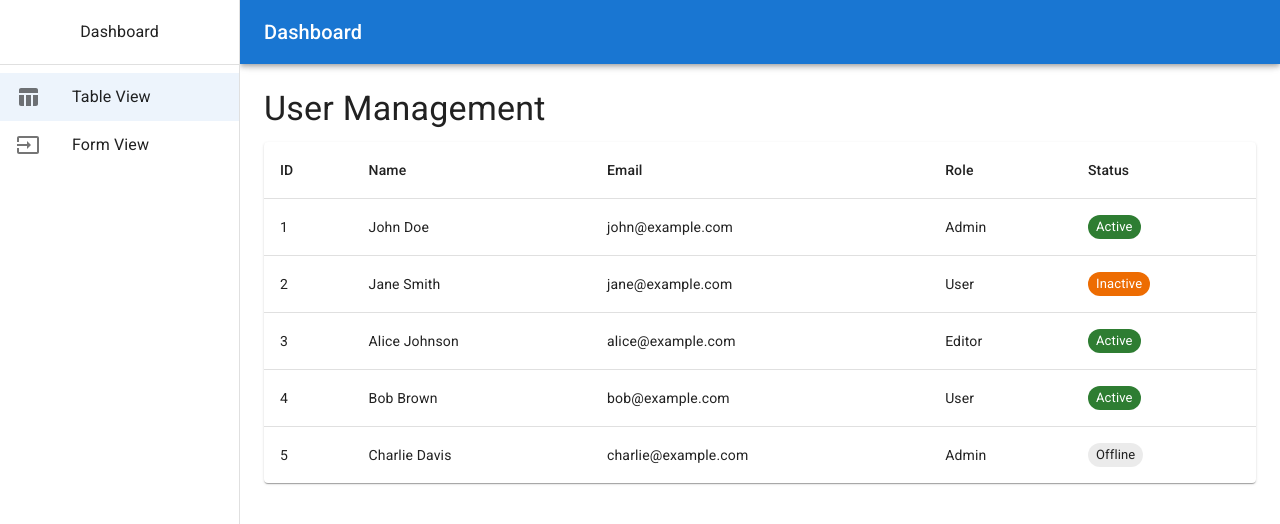
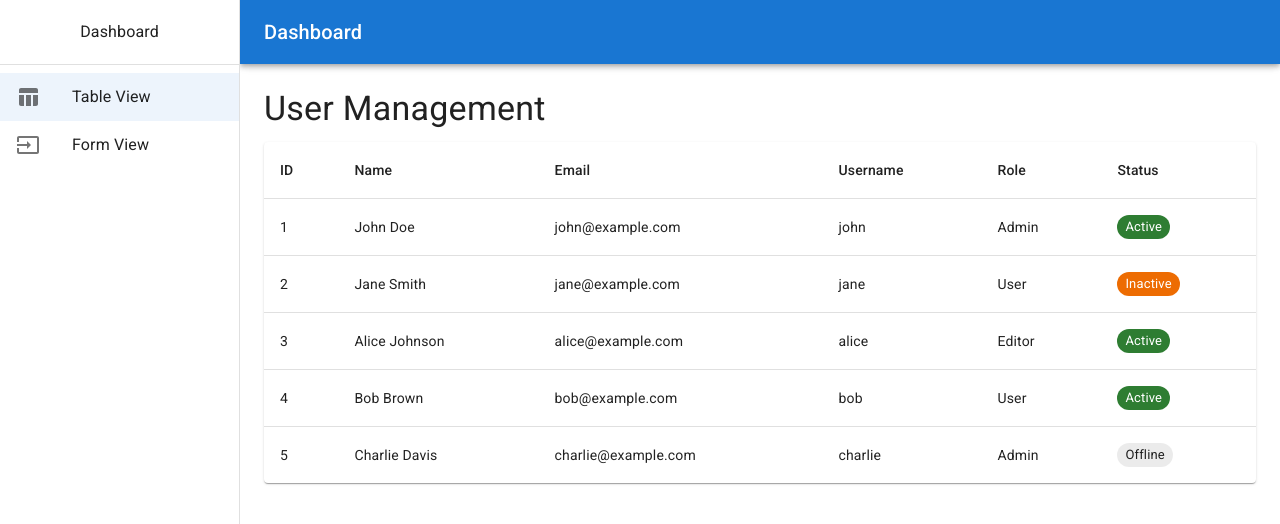
Before and after one commit to felipesoftserve/React-front, a React (Vite) app: page / in a window 1280 px wide. Shown: the top 524 px of the page. Built offline with nearby package versions, Linux system fonts and the light colour scheme.

Commit message:
Add Username column derived from email to TablePage
Co-Authored-By: aflor@softserveinc.com <felipesoftserve@gmail.com>

```diff
--- a/src/pages/TablePage.jsx
+++ b/src/pages/TablePage.jsx
@@ -35,6 +35,7 @@ export default function TablePage() {
                             <TableCell>ID</TableCell>
                             <TableCell>Name</TableCell>
                             <TableCell>Email</TableCell>
+                            <TableCell>Username</TableCell>
                             <TableCell>Role</TableCell>
                             <TableCell>Status</TableCell>
                         </TableRow>
@@ -50,6 +51,7 @@ export default function TablePage() {
                                 </TableCell>
                                 <TableCell>{row.name}</TableCell>
                                 <TableCell>{row.email}</TableCell>
+                                <TableCell>{row.email.split('@')[0]}</TableCell>
                                 <TableCell>{row.role}</TableCell>
                                 <TableCell>
                                     <Chip
```
